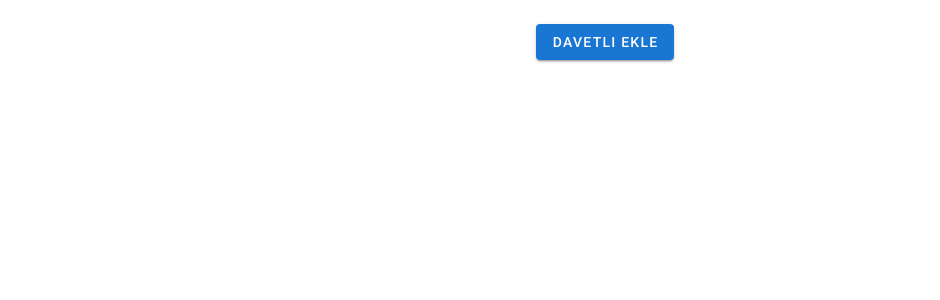
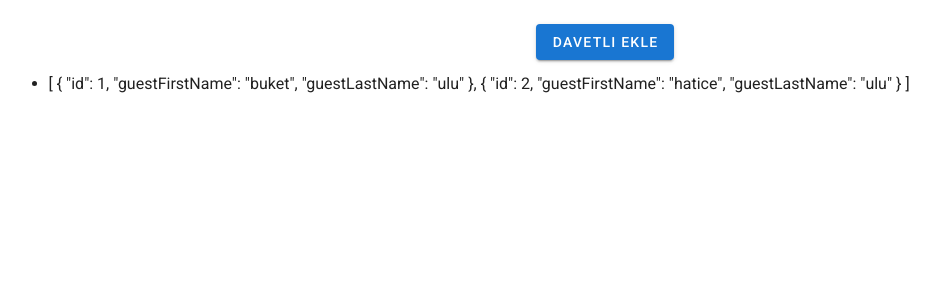
Before and after one commit to bktulu/VueJs, a Vue app: page /user/1 in a window 1280 px wide. Shown: the top 300 px of the page, without its empty margins (35-975 px from the left). Built offline with nearby package versions, Linux system fonts and the light colour scheme; data requests are answered from the project's data file.

Commit message:
db den verileri çekmek ve güncellemek için axios eklendi.(part1)

```diff
--- a/src/components/User.vue
+++ b/src/components/User.vue
@@ -66,16 +66,48 @@
             </div>
         </v-row>
         </div>
+        <ul>
+            <li v-for="data in guests" :key="data.id">{{data}}</li>
+        </ul>
         </v-app>
 </template>
 <script>
-
+const axios = require('axios');
+var guests = [];
 export default ({
     data(){
         return{
             id: this.$route.params.id,
             dialog: false,
+            guests:[]
+        }
+    },
+     mounted: function(){
+         guests = this.guests;
+        this.$nextTick(function(){
+            axios.get('http://localhost:3000/user?id='+this.id)
+          .then(function (response) {
+
+              guests.push(response.data[0].guests);
+              console.log(guests);
+          })
+          .catch(function (error) {
+            // handle error
+            console.log(error);
+          })
+          .then(function () {
+            // always executed
+          });
+
+        })
+    },
+
+    methods:{
+        save(){
+            this.dialog = false;
+
         }
     }
+
 })
 </script>
```
